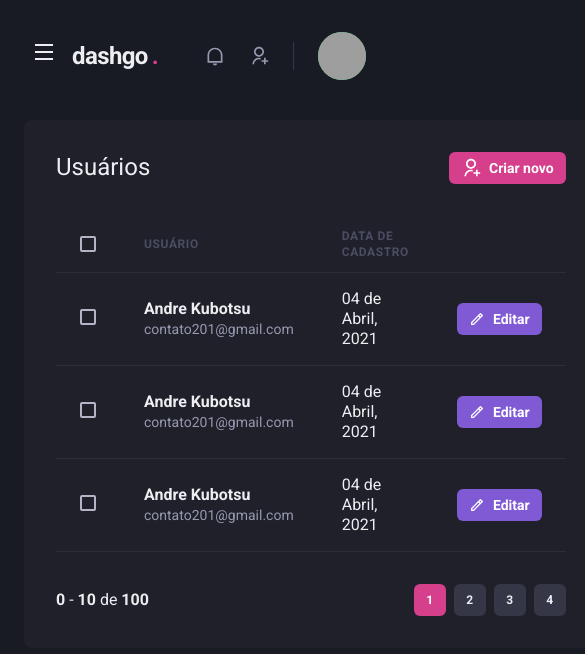
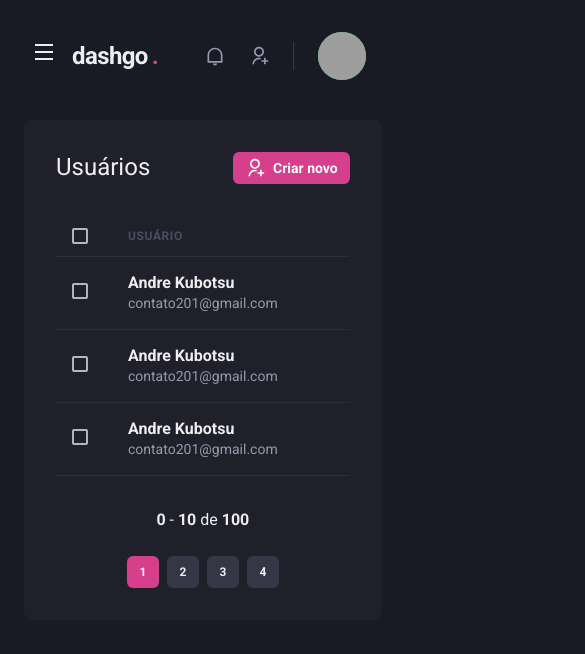
Before and after one commit to andrekubotsu/next-chakra-dashgo, a Next.js app: page /users in a window 390 px wide. Shown: the top 654 px of the page, 585 px wide, since content can reach past the window. Built offline with nearby package versions, Linux system fonts and the light colour scheme; grey boxes are pictures that could not be loaded.

Commit message:
list responsiveness

```diff
--- a/src/components/Pagination/index.tsx
+++ b/src/components/Pagination/index.tsx
@@ -4,7 +4,7 @@
 export function Pagination() {
   return (
     <Stack
-      direction="row"
+      direction={["column", "row"]}
       mt="8"
       justify="space-between"
       align="center"
--- a/src/pages/users/index.tsx
+++ b/src/pages/users/index.tsx
@@ -12,6 +12,7 @@
   Tbody,
   Td,
   Text,
+  useBreakpointValue,
 } from "@chakra-ui/react";
 import { RiPencilLine, RiUserAddLine } from "react-icons/ri";
 import { Header } from "../../components/Header";
@@ -19,6 +20,11 @@
 import { Sidebar } from "../../components/Sidebar";
 
 export default function UserList() {
+  const isWideVersion = useBreakpointValue({
+    base: false,
+    lg: true,
+  });
+
   return (
     <Box>
       <Header />
@@ -44,17 +50,18 @@
           <Table colorScheme="whiteAlpha">
             <Thead>
               <Tr>
-                <Th px="6" color="gray.300" width="8">
+                <Th px={["4", "4", "6"]} color="gray.300" width="8">
                   <Checkbox colorScheme="pink" />
                 </Th>
                 <Th>Usuário</Th>
-                <Th>Data de cadastro</Th>
+                {isWideVersion && <Th>Data de cadastro</Th>}
+
                 <Th width="8"></Th>
               </Tr>
             </Thead>
             <Tbody>
               <Tr>
-                <Td px="6">
+                <Td px={["4", "4", "6"]}>
                   <Checkbox colorScheme="pink" />
                 </Td>
                 <Td>
@@ -65,8 +72,10 @@
                     </Text>
                   </Box>
                 </Td>
-                <Td>04 de Abril, 2021</Td>
+                {isWideVersion && <Td>04 de Abril, 2021</Td>}
+
                 <Td>
+                  {isWideVersion && (
                     <Button
                       as="a"
                       size="sm"
@@ -76,11 +85,12 @@
                     >
                       Editar
                     </Button>
+                  )}
                 </Td>
               </Tr>
 
               <Tr>
-                <Td px="6">
+                <Td px={["4", "4", "6"]}>
                   <Checkbox colorScheme="pink" />
                 </Td>
                 <Td>
@@ -91,8 +101,10 @@
                     </Text>
                   </Box>
                 </Td>
-                <Td>04 de Abril, 2021</Td>
+                {isWideVersion && <Td>04 de Abril, 2021</Td>}
+
                 <Td>
+                  {isWideVersion && (
                     <Button
                       as="a"
                       size="sm"
@@ -102,11 +114,12 @@
                     >
                       Editar
                     </Button>
+                  )}
                 </Td>
               </Tr>
 
               <Tr>
-                <Td px="6">
+                <Td px={["4", "4", "6"]}>
                   <Checkbox colorScheme="pink" />
                 </Td>
                 <Td>
@@ -117,8 +130,9 @@
                     </Text>
                   </Box>
                 </Td>
-                <Td>04 de Abril, 2021</Td>
+                {isWideVersion && <Td>04 de Abril, 2021</Td>}
                 <Td>
+                  {isWideVersion && (
                     <Button
                       as="a"
                       size="sm"
@@ -128,6 +142,7 @@
                     >
                       Editar
                     </Button>
+                  )}
                 </Td>
               </Tr>
             </Tbody>
```
Lines whose indentation alone changed are shown as unchanged.
